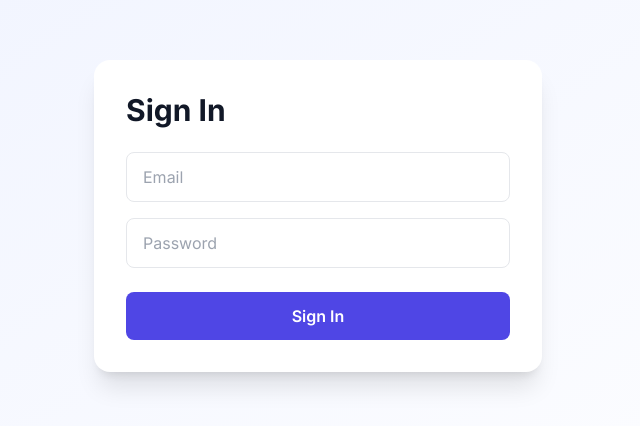
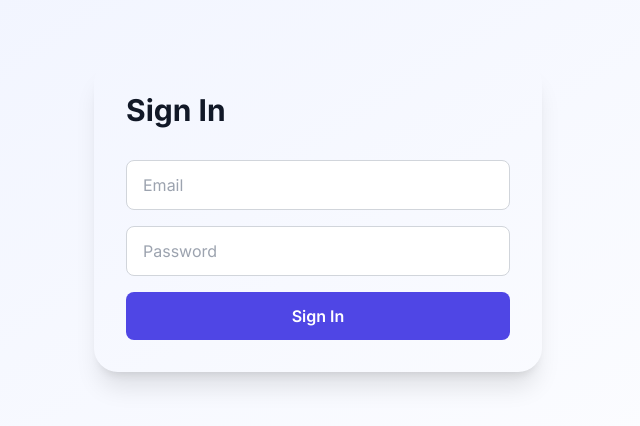
Before and after one commit to rajaamjid530-collab/Schoolhub, a Next.js app: page /login in a window 1280 px wide. Shown: the part 184-610 px from the top of the page, without its empty margins (322-962 px from the left). Built offline with nearby package versions, Linux system fonts and the light colour scheme; no server answers.

Commit message:
Enhance login process with localStorage support
Added localStorage functionality to save login state and user email.

```diff
--- a/src/app/login/page.tsx
+++ b/src/app/login/page.tsx
@@ -1,4 +1,5 @@
 "use client";
+
 import { useState } from "react";
 import { useAuth } from "@/contexts/AuthContext";
 import { useRouter } from "next/navigation";
@@ -14,7 +15,12 @@ export default function LoginPage() {
     e.preventDefault();
     try {
       await login(email, password);
-      toast.success("Login successful");
+
+      // ✅ localStorage میں ڈیٹا save کریں
+      localStorage.setItem("isLoggedIn", "true");
+      localStorage.setItem("userEmail", email);
+
+      toast.success("Login successful!");
       window.location.assign("/dashboard")
     } catch (err: any) {
       toast.error(err.message);
@@ -23,24 +29,28 @@ export default function LoginPage() {
 
   return (
     <div className="min-h-screen flex items-center justify-center bg-gradient-to-br from-indigo-50 to-white">
-      <form onSubmit={handleSubmit} className="bg-white p-8 rounded-2xl shadow-xl w-full max-w-md">
-        <h1 className="text-3xl font-bold text-gray-900 mb-6">Sign In</h1>
+      <div className="p-8 rounded-3xl shadow-xl w-full max-w-md">
+        <h1 className="text-3xl font-bold text-gray-900 mb-8">Sign In</h1>
+
+        <form onSubmit={handleSubmit} className="space-y-4">
           <input
             type="email"
             placeholder="Email"
             value={email}
             onChange={(e) => setEmail(e.target.value)}
-          className="w-full px-4 py-3 rounded-lg border mb-4 focus:ring-2 focus:ring-indigo-500"
+            className="w-full px-4 py-3 rounded-lg border border-gray-300 focus:ring-2 focus:ring-indigo-500"
             required
           />
+
           <input
             type="password"
             placeholder="Password"
             value={password}
             onChange={(e) => setPassword(e.target.value)}
-          className="w-full px-4 py-3 rounded-lg border mb-6 focus:ring-2 focus:ring-indigo-500"
+            className="w-full px-4 py-3 rounded-lg border border-gray-300 focus:ring-2 focus:ring-indigo-500"
             required
           />
+
           <button
             type="submit"
             className="w-full bg-indigo-600 text-white py-3 rounded-lg font-semibold hover:bg-indigo-700 transition"
@@ -49,5 +59,6 @@ export default function LoginPage() {
           </button>
         </form>
       </div>
+    </div>
   );
 }
```
Lines whose indentation alone changed are shown as unchanged.
